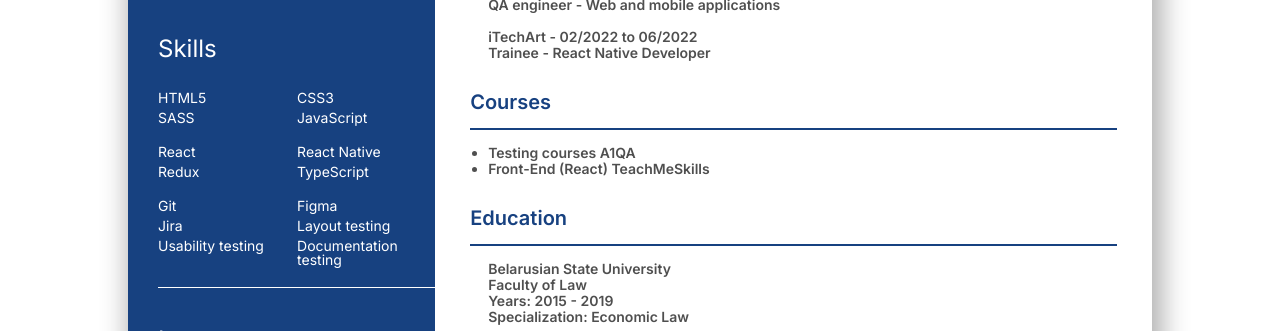
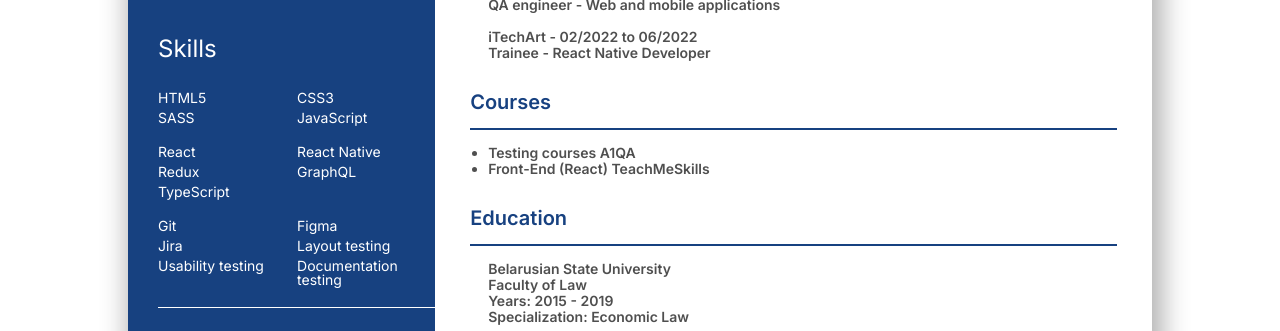
Before and after one commit to OVolosevich/1, a plain HTML site: page index.html in a window 1280 px wide. Shown: the part 469-800 px from the top of the page. Drawn offline with nearby package versions, Linux system fonts and the light colour scheme.

Commit message:
Update index.html

```diff
--- a/index.html
+++ b/index.html
@@ -66,6 +66,9 @@
                         </li>
                         <li class="list__item">
                             <p class="list__subtitle">Redux</p>
+                        </li>
+                        <li class="list__item">
+                            <p class="list__subtitle">GraphQL</p>
                         </li>
                         <li class="list__item">
                             <p class="list__subtitle">TypeScript</p>
```
